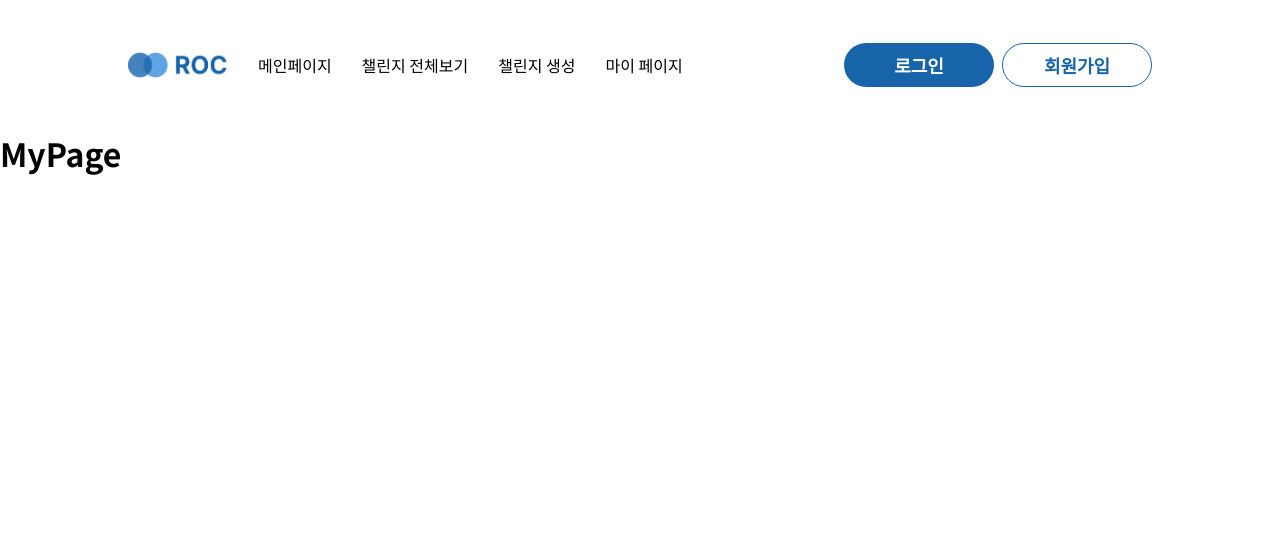
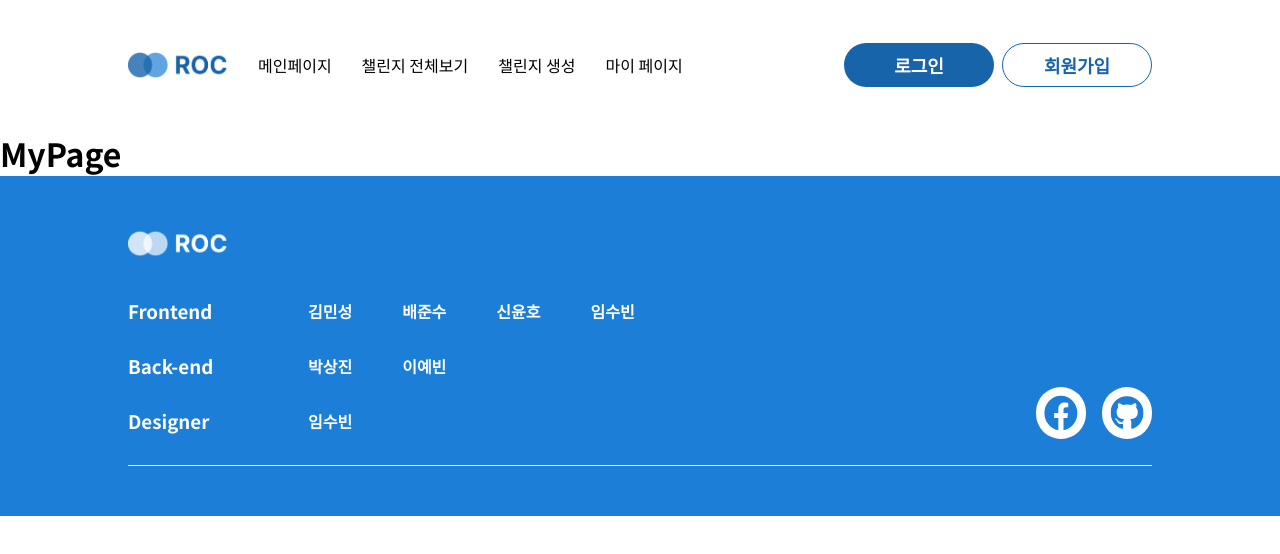
Before and after one commit to DSM-ROC/DSM-ROC_FrontEnd-V2, a React (Create React App) app: page /myPage in a window 1280 px wide. Shown: the top 554 px of the page. Built offline with nearby package versions, Linux system fonts and the light colour scheme.

Commit message:
UPDATE: footer routing

```diff
--- a/src/components/common/footer/footer.tsx
+++ b/src/components/common/footer/footer.tsx
@@ -3,9 +3,12 @@ import { theme } from 'styles/theme';
 import { whiteLogo } from 'assets';
 import { facebook } from 'assets';
 import { github } from 'assets';
+import { Outlet } from 'react-router-dom';
 
 export default function Footer() {
   return (
+    <>
+      <Outlet />
       <Container>
         <Wrapper>
           <Cover>
@@ -41,6 +44,7 @@ export default function Footer() {
           </Route>
         </Wrapper>
       </Container>
+    </>
   );
 }
 
@@ -103,6 +107,7 @@ const Names = styled.div`
 
 const Name = styled.p`
   font-weight: 600;
+  white-space: nowrap;
 `;
 
 const routeLogo = styled.img`
--- a/src/router.tsx
+++ b/src/router.tsx
@@ -13,6 +13,7 @@ import Calendar from 'pages/challenge/calendar';
 import Comments from 'pages/challenge/comments';
 import Board from 'pages/challenge/board';
 import Challengers from 'pages/challenge/challengers';
+import Footer from 'components/common/footer/footer';
 
 const Router = (): JSX.Element => {
   return (
@@ -21,6 +22,10 @@ const Router = (): JSX.Element => {
         <Route element={<Header />}>
           <Route path="/login" element={<Login />} />
           <Route path="/signUp" element={<SignUp />} />
+          <Route path="challenge/:challengeId">
+            <Route path="board" element={<Board />} />
+          </Route>
+          <Route element={<Footer />}>
             <Route path="/" element={<Main />} />
             <Route path="/myPage" element={<MyPage />} />
             <Route path="/createChallenge" element={<CreateChallenge />} />
@@ -30,7 +35,7 @@ const Router = (): JSX.Element => {
               <Route path="calendar" element={<Calendar />} />
               <Route path="comments" element={<Comments />} />
               <Route path="challengers" element={<Challengers />} />
-            <Route path="board" element={<Board />} />
+            </Route>
           </Route>
         </Route>
         <Route path="*" element={<NotFound />} />
```
Lines whose indentation alone changed are shown as unchanged.
